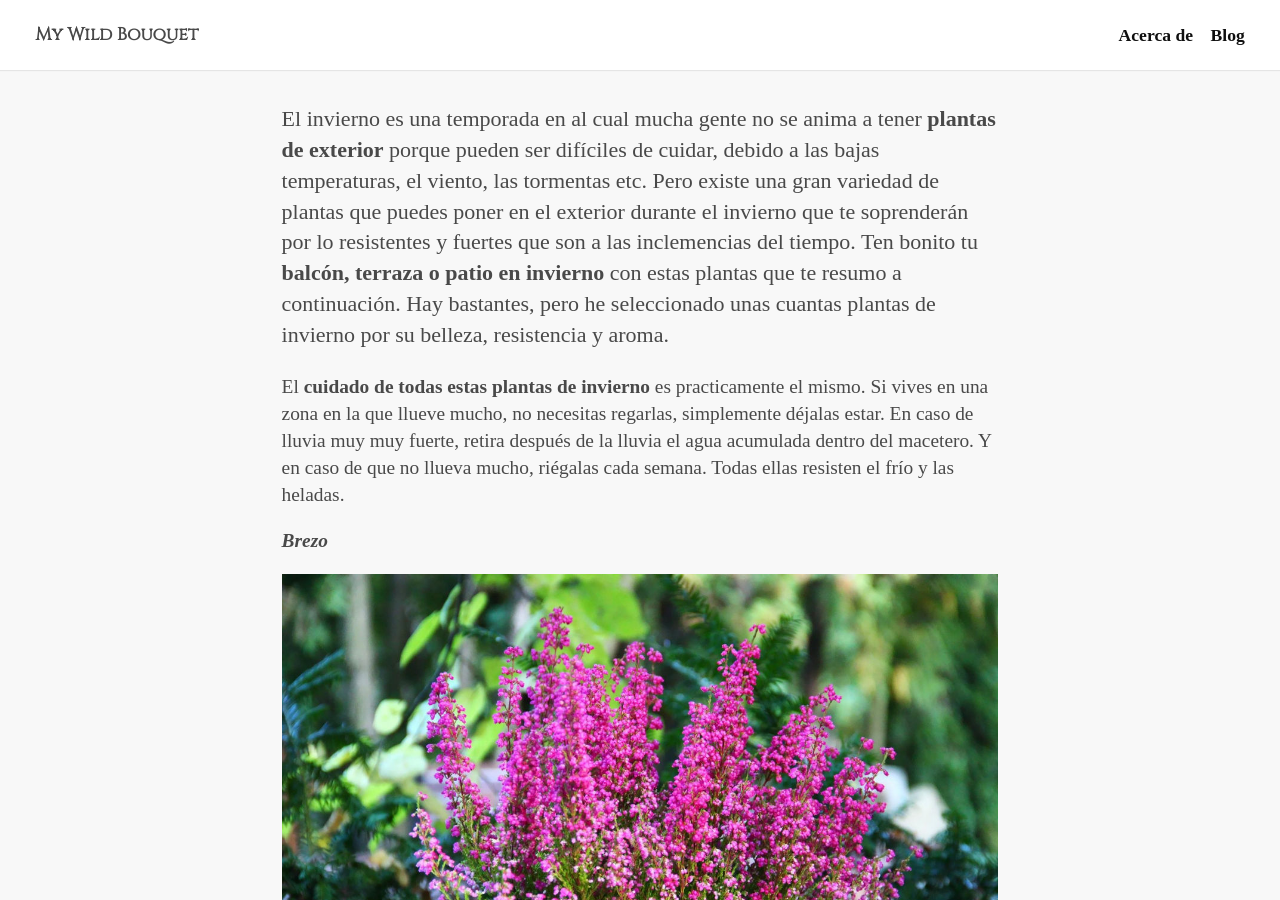
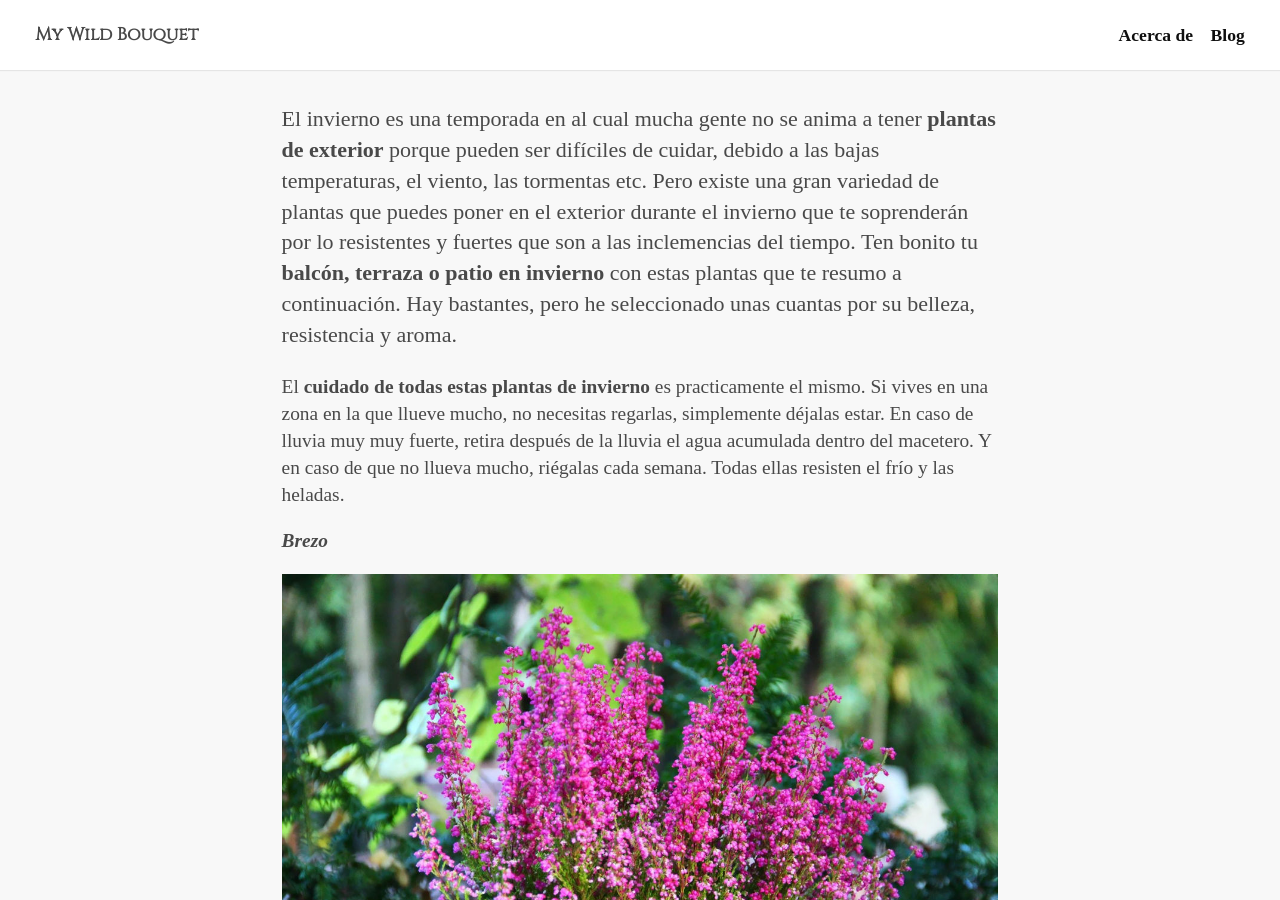
Before and after one commit to keyvanakbary/ramosilvestre.com, a Jekyll site: the page built from src/_posts/2017-12-20-plantas-de-invierno.md, in a window 1280 px wide and 900 px high, scrolled down 915 px. Built offline with Jekyll 4.4.1, drawn with Linux system fonts in a browser that asks for light colours; some web fonts are replaced.

Commit message:
Update 2017-12-20-plantas-de-invierno.md

```diff
--- a/src/_posts/2017-12-20-plantas-de-invierno.md
+++ b/src/_posts/2017-12-20-plantas-de-invierno.md
@@ -11,7 +11,7 @@ tags:
 ---
 
  El invierno es una temporada en al cual mucha gente no se anima a tener **plantas de exterior** porque pueden ser difíciles de cuidar, debido a las bajas temperaturas, el viento, las tormentas etc. Pero existe una gran variedad de plantas que puedes poner en el exterior durante el invierno que te soprenderán por lo resistentes y fuertes que son a las inclemencias del tiempo.
-  Ten bonito tu **balcón, terraza o patio en invierno** con estas plantas que te resumo a continuación. Hay bastantes, pero he seleccionado unas cuantas plantas de invierno por su belleza, resistencia y aroma.
+  Ten bonito tu **balcón, terraza o patio en invierno** con estas plantas que te resumo a continuación. Hay bastantes, pero he seleccionado unas cuantas por su belleza, resistencia y aroma.
 
   El **cuidado de todas estas plantas de invierno** es practicamente el mismo. Si vives en una zona en la que llueve mucho, no necesitas regarlas, simplemente déjalas estar. En caso de lluvia muy muy fuerte, retira después de la lluvia el agua acumulada dentro del macetero. Y en caso de que no llueva mucho, riégalas cada semana.
  Todas ellas resisten el frío y las heladas.
```
